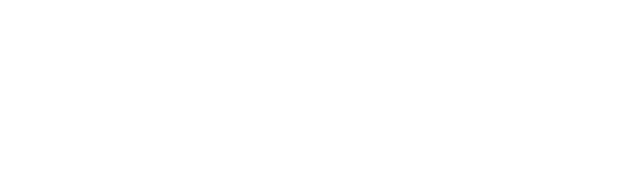
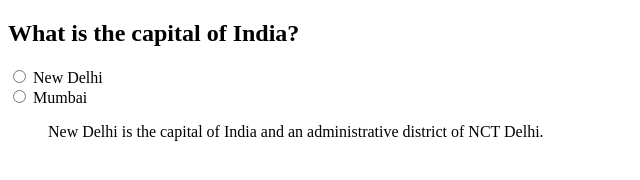
Before and after one commit to acciojob/trivia-Vikki2021, a website: page main.html in a window 1280 px wide. Shown: the whole page, without its empty margins (0-640 px from the left). Drawn offline with Linux system fonts and the light colour scheme.

Commit message:
created a submission

```diff
--- a/main.html
+++ b/main.html
@@ -8,6 +8,21 @@
 
 <body>
 	<!-- the entire body must be written by student -->
+	<div class="quiz-container">
+        <h2>What is the capital of India?</h2>
+        <form>
+            <label>
+                <input type="radio" name="capital" value="new-delhi"> New Delhi
+            </label>
+            <br>
+            <label>
+                <input type="radio" name="capital" value="mumbai"> Mumbai
+            </label>
+        </form>
+        <blockquote>
+            New Delhi is the capital of India and an administrative district of NCT Delhi.
+        </blockquote>
+    </div>
     <script type="text/javascript" src="./script.js">
 </script>
 
```
